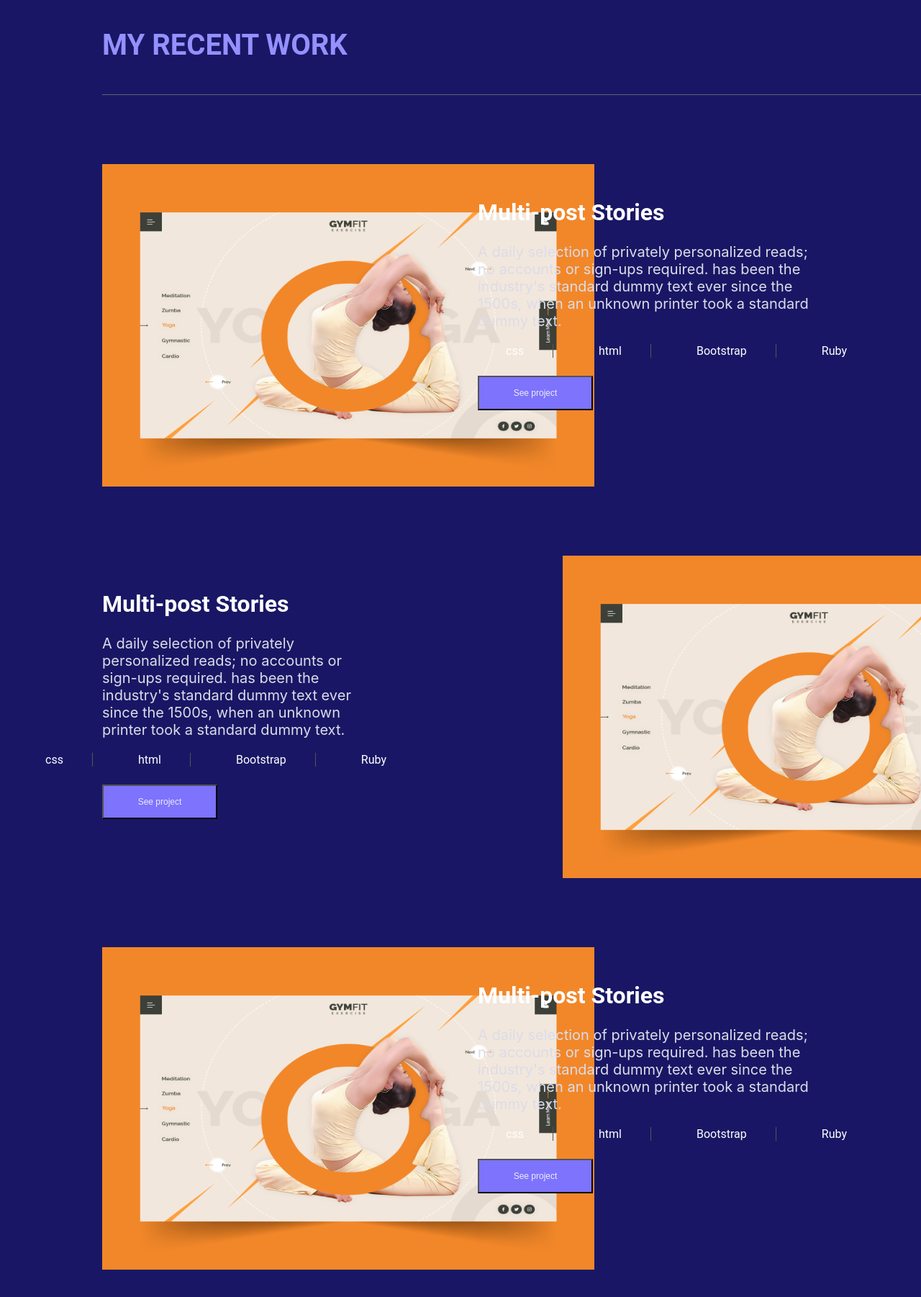
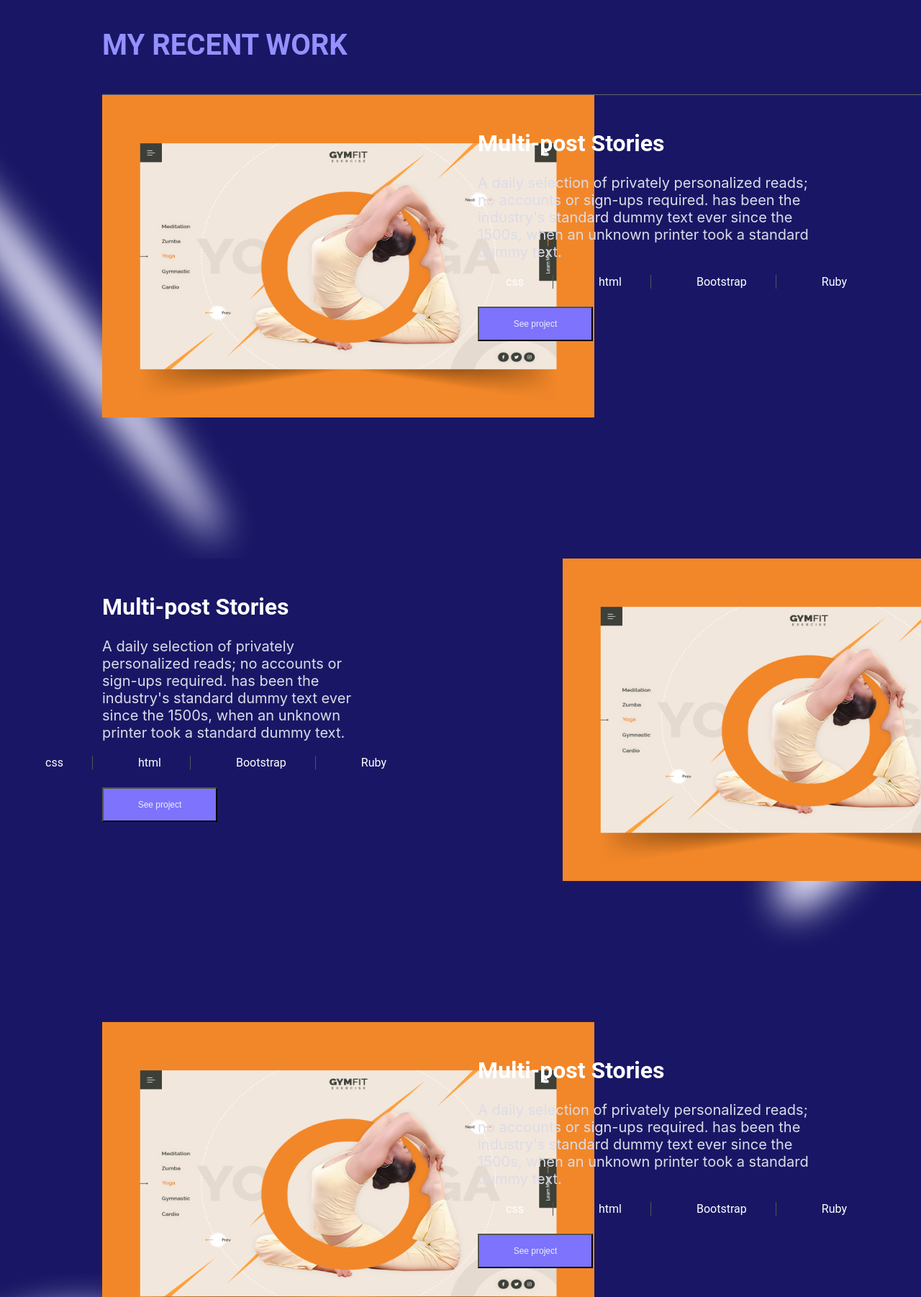
Before and after one commit to Agetuni/PortfolioProject, a website: page index.html in a window 1280 px wide. Shown: the part 1240-3042 px from the top of the page at 72% size. Drawn offline with Linux system fonts and the light colour scheme.

Commit message:
Add back ground image and style it

```diff
--- a/index.html
+++ b/index.html
@@ -113,7 +113,7 @@
             <ul class="works">
 
 
-                <li class="workCard">
+                <li class="workCard" id="first">
 
                     <img src="Images/projectOne.png" alt="projectone">
 
@@ -167,7 +167,7 @@
                         <button class="seebutton">See project</button>
                     </div>
                 </li>
-                <li class="workCard odd">
+                <li class="workCard odd" id="fourthcard">
                     <img src="Images/projectOne.png" alt="projectone">
                     <div class="projectdetail">
                         <h3>Multi-post Stories</h3>
@@ -196,8 +196,9 @@
 
                     <form action="https://formspree.io/f/xnqwkjwy" method="POST" name="contactus" class="contactusform">
                         <input type="text" name="Fullname" placeholder="Full name" maxlength="30" required>
-                        <input type="email" name="email" placeholder="E-mail"  required>
-                        <textarea name="text" cols="30" rows="10" placeholder="Enter text here" maxlength="500" required></textarea>
+                        <input type="email" name="email" placeholder="E-mail" required>
+                        <textarea name="text" cols="30" rows="10" placeholder="Enter text here" maxlength="500"
+                            required></textarea>
                         <button type="submit" class="submit_button"> Send</button>
                     </form>
 
--- a/style.css
+++ b/style.css
@@ -242,6 +242,7 @@
     font-size: 12px;
     align-items: center;
   }
+
   footer {
     margin-top: 140px;
     display: flex;
@@ -280,7 +281,7 @@
     font-family: 'Roboto', sans-serif;
     flex-direction: column;
     background-image: url('/Images/circleOne.svg');
-    background-position: 90% 17%;
+    background-position: 90% 14%;
     background-repeat: no-repeat;
   }
 
@@ -418,7 +419,8 @@
   }
 
   .workCard {
-    margin-top: 96px;
+    /* margin-top: 96px; */
+    padding-bottom: 196px;
     display: grid;
     grid-template-columns: 50% 50%;
     grid-auto-flow: column dense;
@@ -501,8 +503,7 @@
     font-size: 12px;
   }
 
-  .contactus {
-    padding-top: 228px;
+  .contactus {158px;
     display: flex;
     justify-content: center;
   }
@@ -541,7 +542,7 @@
   .contactusform textarea {
     width: 100%;
     margin-top: 10px;
-    margin-bottom:100px ;
+    margin-bottom: 100px;
 
   }
 
@@ -605,5 +606,25 @@
     font-size: 20px;
   }
 
+  #first {
+    background-image: url(Images/leftUp.svg);
+    background-repeat: no-repeat;
+    background-position: 0% %;
+  }
+#secondcard {
+  background-image: url(Images/rightUp.svg);
+  background-repeat: no-repeat;
+  background-position: 100% 50%;
+}
+#thirdcard {
+  background-image: url(Images/rightBottom.svg);
+  background-repeat: no-repeat;
+  background-position: 0% 90%;
+}
+#fourthcard {
+  background-image: url(Images/leftBottom.svg);
+  background-repeat: no-repeat;
+  background-position: 100% 10%;
+}
 
 }
```
Also changed, not shown: Images/leftBottom.svg (added), Images/leftUp.svg (added), Images/rightBottom.svg (added), Images/rightUp.svg (added).
